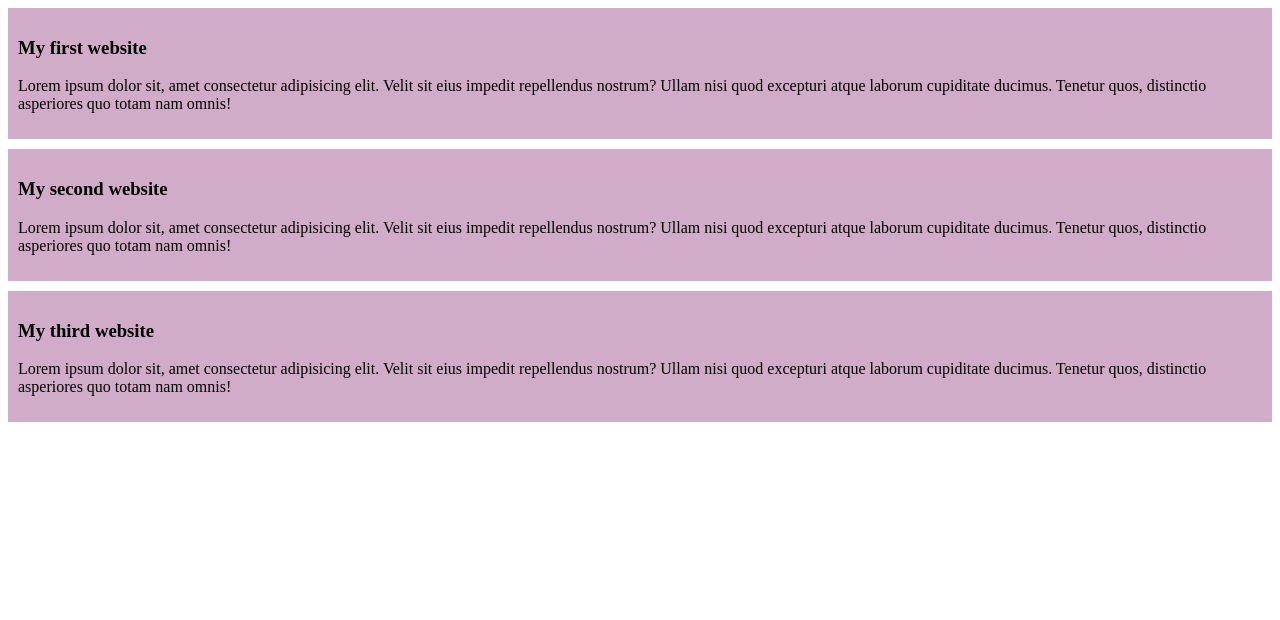
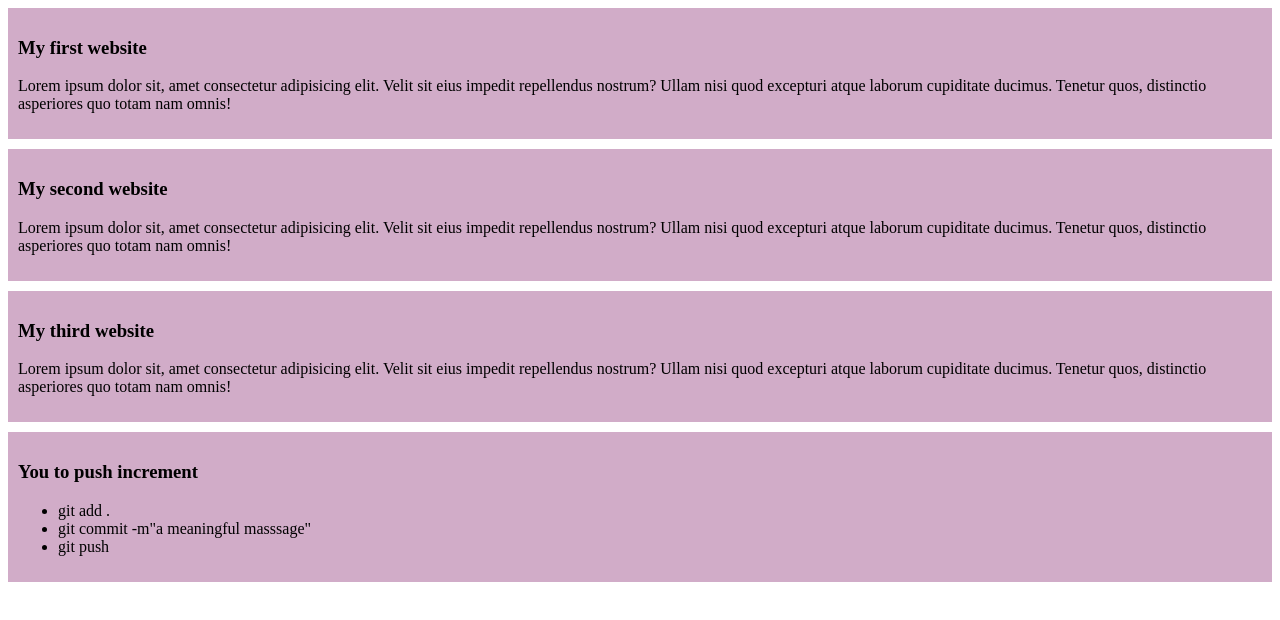
Before and after one commit to Mahfuj-976/simple-website, a plain HTML site: page index.html in a window 1280 px wide. Drawn offline with Linux system fonts and the light colour scheme.

Commit message:
added a list to push code

```diff
--- a/index.html
+++ b/index.html
@@ -19,6 +19,15 @@
         <h3>My third website</h3>
         <p>Lorem ipsum dolor sit, amet consectetur adipisicing elit. Velit sit eius impedit repellendus nostrum? Ullam nisi quod excepturi atque laborum cupiditate ducimus. Tenetur quos, distinctio asperiores quo totam nam omnis!</p>
     </div>
+    <div>
+        <h3>You to push increment</h3>
+    <ul>
+        <li>git add .</li>
+        <li>git commit -m"a meaningful masssage"</li>
+        <li>git push</li>
+
+    </ul>
+    </div>
 
 </body>
 </html>
```
